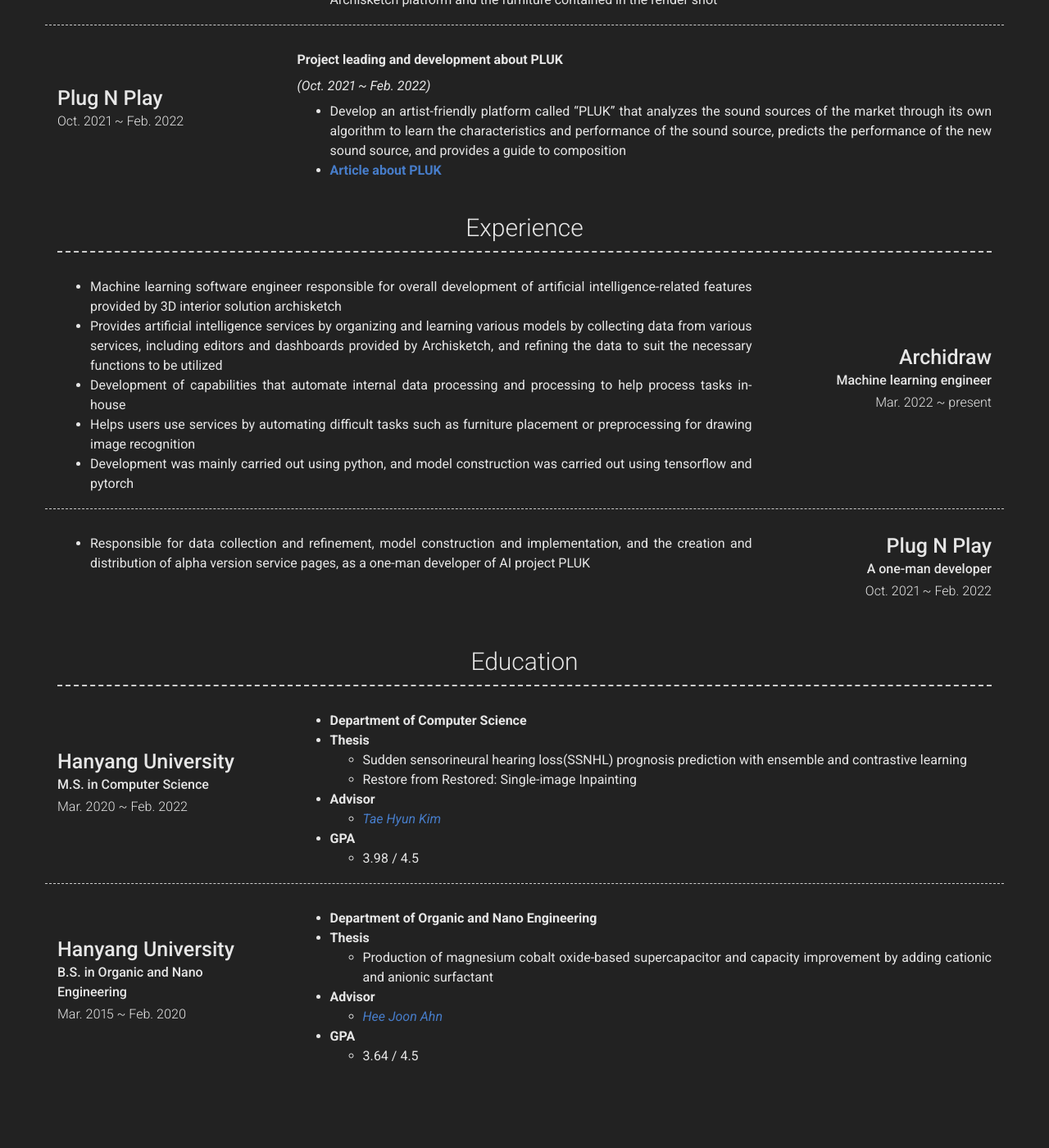
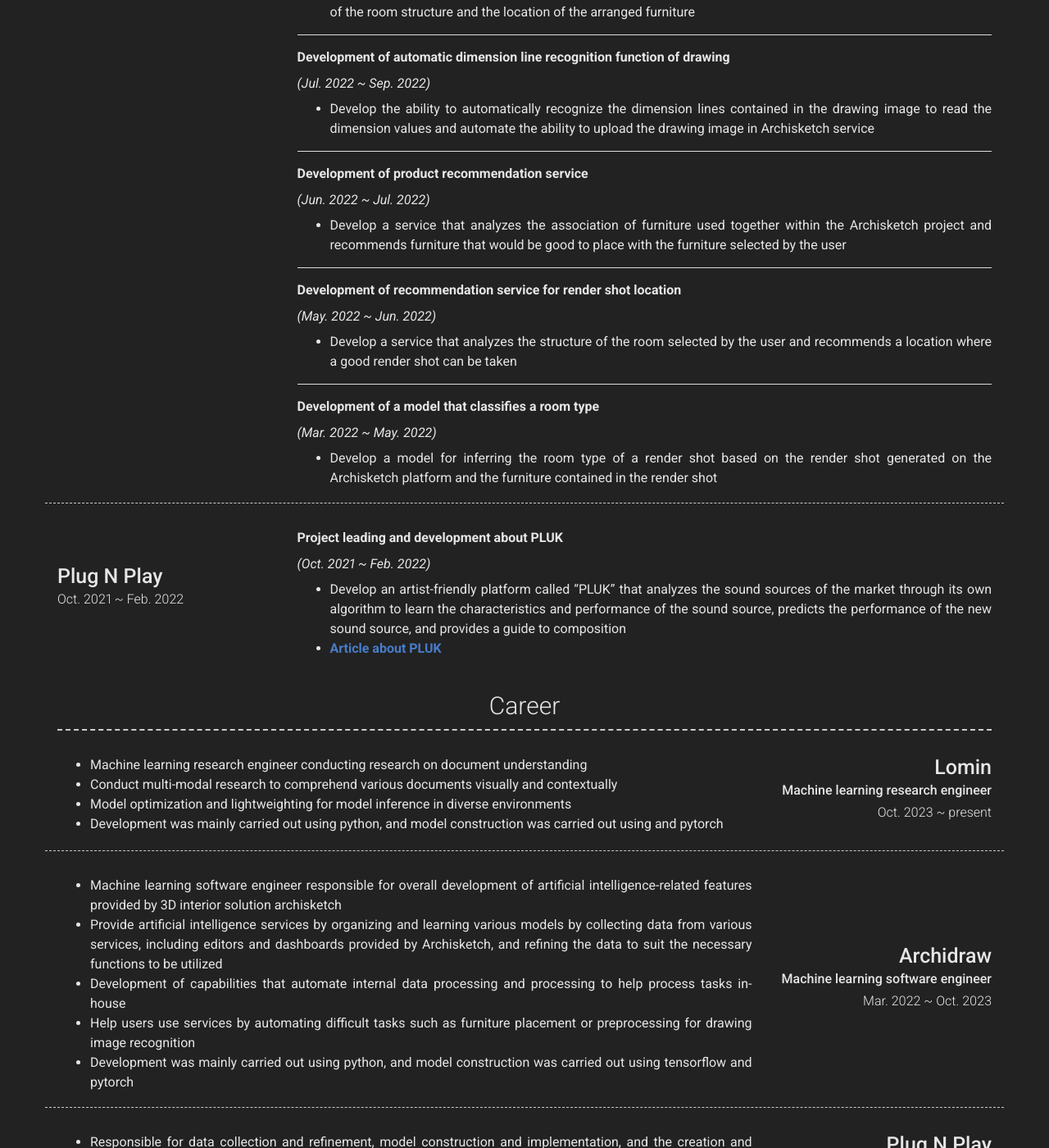
Before and after one commit to Kevin-JisuKim/Kevin-JisuKim.github.io, a Jekyll site: the page built from index.md, in a window 1280 px wide and 1400 px high, scrolled down 1817 px. Shown: the whole window at 82% size. Built offline with Jekyll 4.4.1, drawn with Linux system fonts in a browser that asks for light colours; nearby versions of some CDN libraries; some of the changed text lies outside the part shown.

Commit message:
feat: update lomin

```diff
--- a/_config.yml
+++ b/_config.yml
@@ -54,7 +54,7 @@ about_profile_image: images/profile.jpg
 about_content: | # this will include new lines to allow paragraphs
   My name is Jisu Kim and I'm a machine learning software engineer and researcher.
 
-  I'm interested in overall machine learning engineering, including computer vision.
+  I'm interested in overall machine learning engineering, including computer vision and nlp.
 
   My particular interest in how to collect and refine data to create meaningful machine learning data and how to design a network effectively.
 
@@ -66,9 +66,46 @@ content:
     content:
       - layout: left
         border: weak
+        title: Lomin
+        caption: Oct. 2023 ~ present
+        description: | # this will include new lines to allow paragraphs
+          **Development of zero-shot document understanding model**
+
+          *(Jan. 2024 ~ present)*
+
+          - Develop a multi-modal model capable of understanding diverse documents without learning specific to individual documents
+
+          ---
+
+          **Development of a stamp area detection model for documents**
+
+          *(Nov. 2023 ~ Jan. 2024)*
+
+          - Develop a model to detect stamped areas on documents and automatically extract the content of the stamps
+
+          ---
+
+          **Development of a model for detecting problem areas and classifying problem types in education company question sets**
+
+          *(Oct. 2023 ~ Nov. 2023)*
+
+          - Develop a model to disaggregate the multiple problems within a workbook into individual entities and infer the types of each problem, ultimately convert all problems within the workbook into individual datasets
+
+          ---
+
+      - layout: left
+        border: weak
         title: Archidraw
-        caption: Mar. 2022 ~ present
+        caption: Mar. 2022 ~ Oct. 2023
         description: | # this will include new lines to allow paragraphs
+          **Development of automatic data processing for product recommendation service**
+
+          *(Sep. 2023 ~ Oct. 2023)*
+
+          - Develop a service that can change the interior style based on the user's render shot
+
+          ---
+
           **Development of AI Interior service with diffusion**
 
           *(Jul. 2023 ~ Aug. 2023)*
@@ -87,7 +124,7 @@ content:
 
           **Research on generative AI**
 
-          *(Mar. 2023 ~ present)*
+          *(Mar. 2023 ~ Oct. 2023)*
 
           - Research on the various methods with a diffusion technique that can be used for drawing images, render shots, etc.
 
@@ -150,19 +187,30 @@ content:
           - Develop an artist-friendly platform called "PLUK" that analyzes the sound sources of the market through its own algorithm to learn the characteristics and performance of the sound source, predicts the performance of the new sound source, and provides a guide to composition
           - [**Article about PLUK**](https://www.news1.kr/articles/?4595881)
 
-  - title: Experience
+  - title: Career
     layout: list
     content:
       - layout: right
         border: weak
+        title: Lomin
+        sub_title: Machine learning research engineer
+        caption: Oct. 2023 ~ present
+        description: | # this will include new lines to allow paragraphs
+          - Machine learning research engineer conducting research on document understanding
+          - Conduct multi-modal research to comprehend various documents visually and contextually
+          - Model optimization and lightweighting for model inference in diverse environments
+          - Development was mainly carried out using python, and model construction was carried out using and pytorch
+
+      - layout: right
+        border: weak
         title: Archidraw
-        sub_title: Machine learning engineer
-        caption: Mar. 2022 ~ present
+        sub_title: Machine learning software engineer
+        caption: Mar. 2022 ~ Oct. 2023
         description: | # this will include new lines to allow paragraphs
           - Machine learning software engineer responsible for overall development of artificial intelligence-related features provided by 3D interior solution archisketch
-          - Provides artificial intelligence services by organizing and learning various models by collecting data from various services, including editors and dashboards provided by Archisketch, and refining the data to suit the necessary functions to be utilized
+          - Provide artificial intelligence services by organizing and learning various models by collecting data from various services, including editors and dashboards provided by Archisketch, and refining the data to suit the necessary functions to be utilized
           - Development of capabilities that automate internal data processing and processing to help process tasks in-house
-          - Helps users use services by automating difficult tasks such as furniture placement or preprocessing for drawing image recognition
+          - Help users use services by automating difficult tasks such as furniture placement or preprocessing for drawing image recognition
           - Development was mainly carried out using python, and model construction was carried out using tensorflow and pytorch
 
       - layout: right
```
